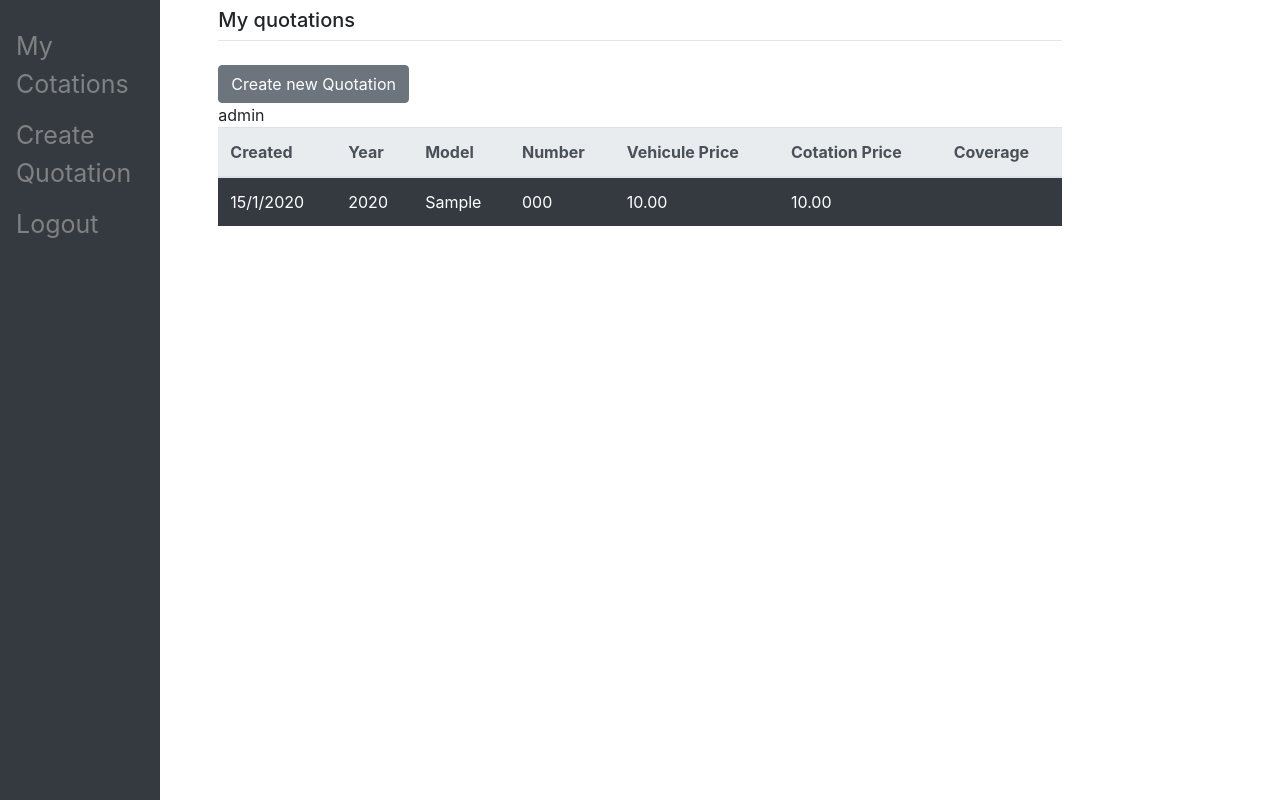
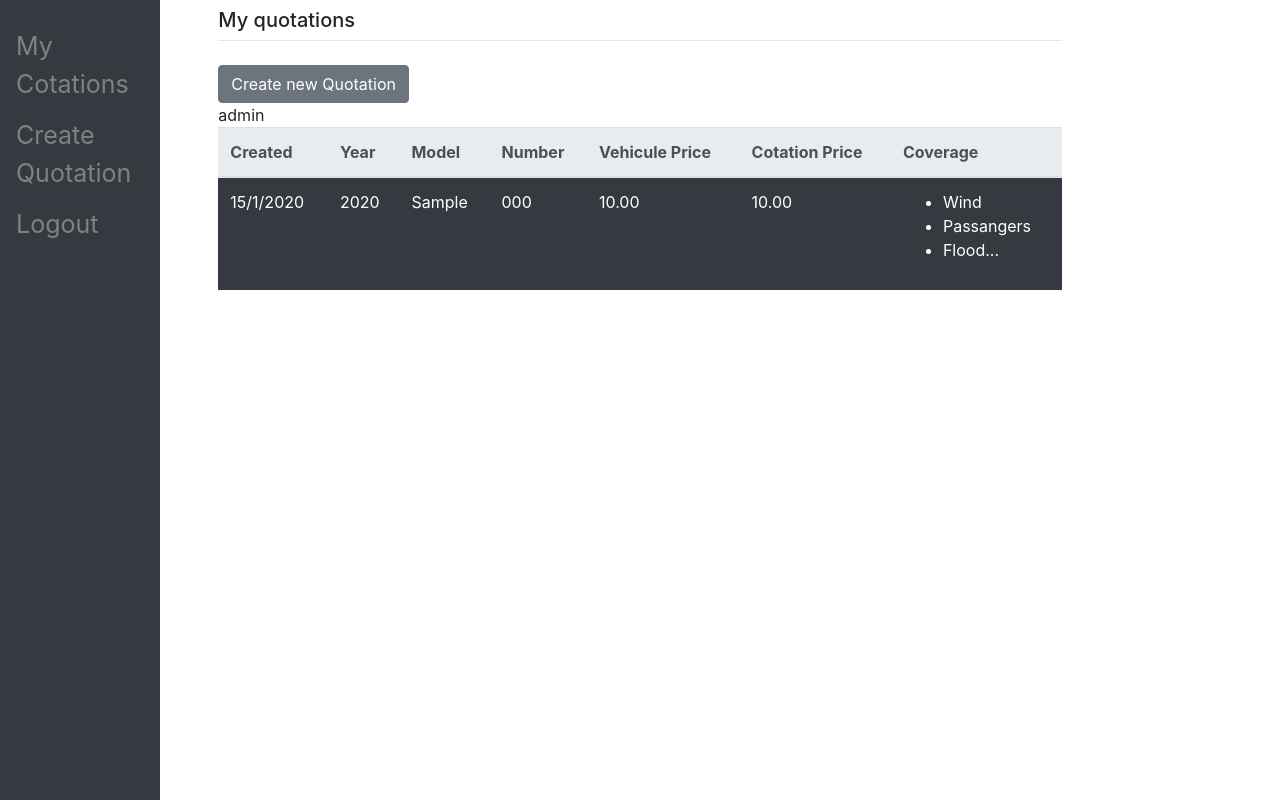
Before and after one commit to GuillaumeGSO/MotorQuotationLab, a Django app: page / in a window 1280 px wide. Run offline with Django 3.2, Linux system fonts and the light colour scheme; a user stored in the database is signed in; data comes from the database, SQL or seed files in the repository; tables that the repository leaves empty hold one stand-in row (values such as "Sample post"); some libraries are stand-ins or nearby versions.

Commit message:
Fix Quotation list (coverages)

```diff
--- a/quotations/templates/quotations/quotation_list.html
+++ b/quotations/templates/quotations/quotation_list.html
@@ -31,9 +31,9 @@
             <td>{{q.quotationPrice}}</td>
             <td>
                 <ul>
-                        {% for item in q.coverages.all %}
-                        <li>{{ item.description }}</li>
-                        {% endfor %}
+                    {% if q.covWind %}<li>Wind</li>{% endif %}
+                    {% if q.covPass %}<li>Passangers</li>{% endif %}
+                    {% if q.covFlood %}<li>Flood...</li>{% endif %}
                 </ul>
             </td>
         </tr>
```
Lines whose indentation alone changed are shown as unchanged.
